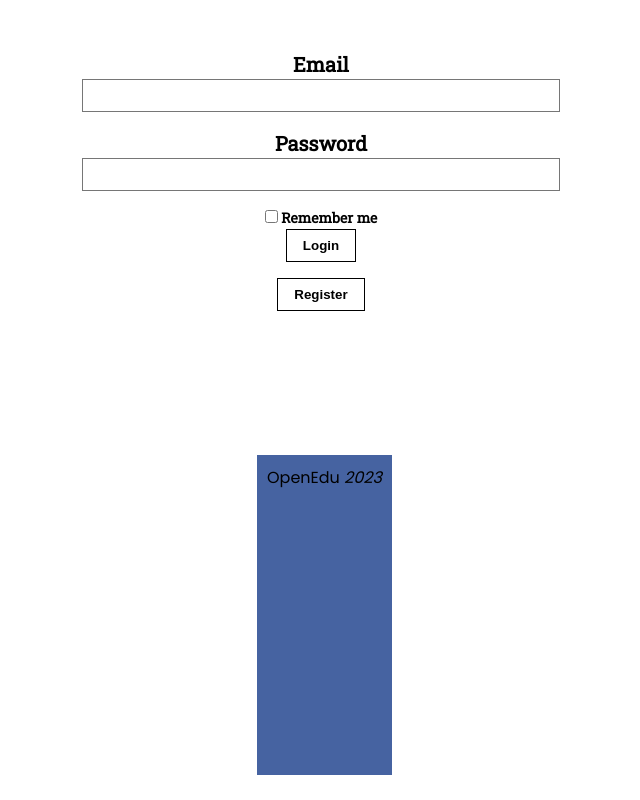
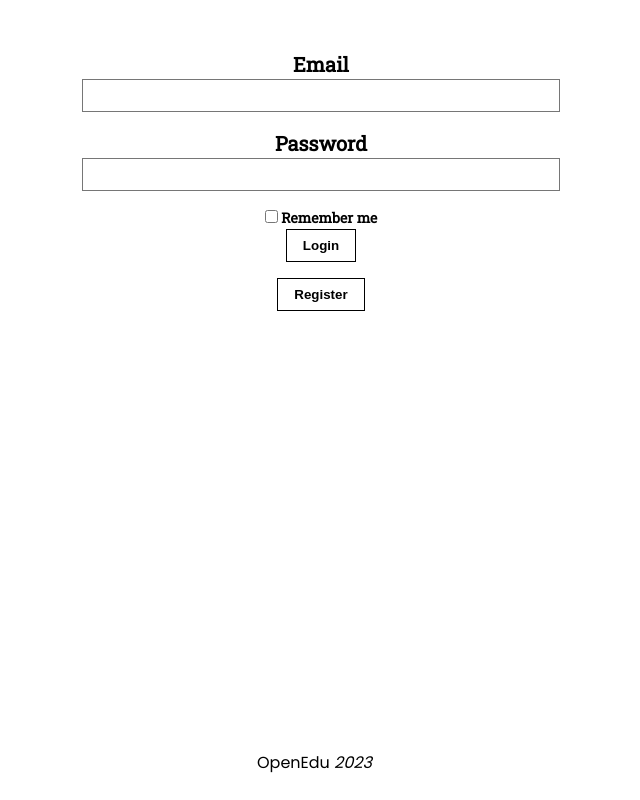
Before and after one commit to Terre8055/Open-Edu-Coding_Bee, a React (Vite) app in the folder vite-project/: page / in a window 1280 px wide. Shown: the whole page, without its empty margins (319-959 px from the left). Built offline with nearby package versions, Linux system fonts and the light colour scheme; a web font is replaced by a local one.

Commit message:
Fix footer override

```diff
--- a/vite-project/src/Component/Homepage/Home.css
+++ b/vite-project/src/Component/Homepage/Home.css
@@ -126,7 +126,7 @@
     /* background-size: contain; */
 }
 
-footer {
+.home-footer {
     /* text-align: center; */
     background-color: #f2f2f2;
     padding: 10px;
@@ -136,7 +136,7 @@ footer {
 
   }
 
-  footer > p {
+.home-footer > p {
     font-family: 'Roboto Slab', sans-serif;
     color:white;
     font-size: 1.5rem;
```
